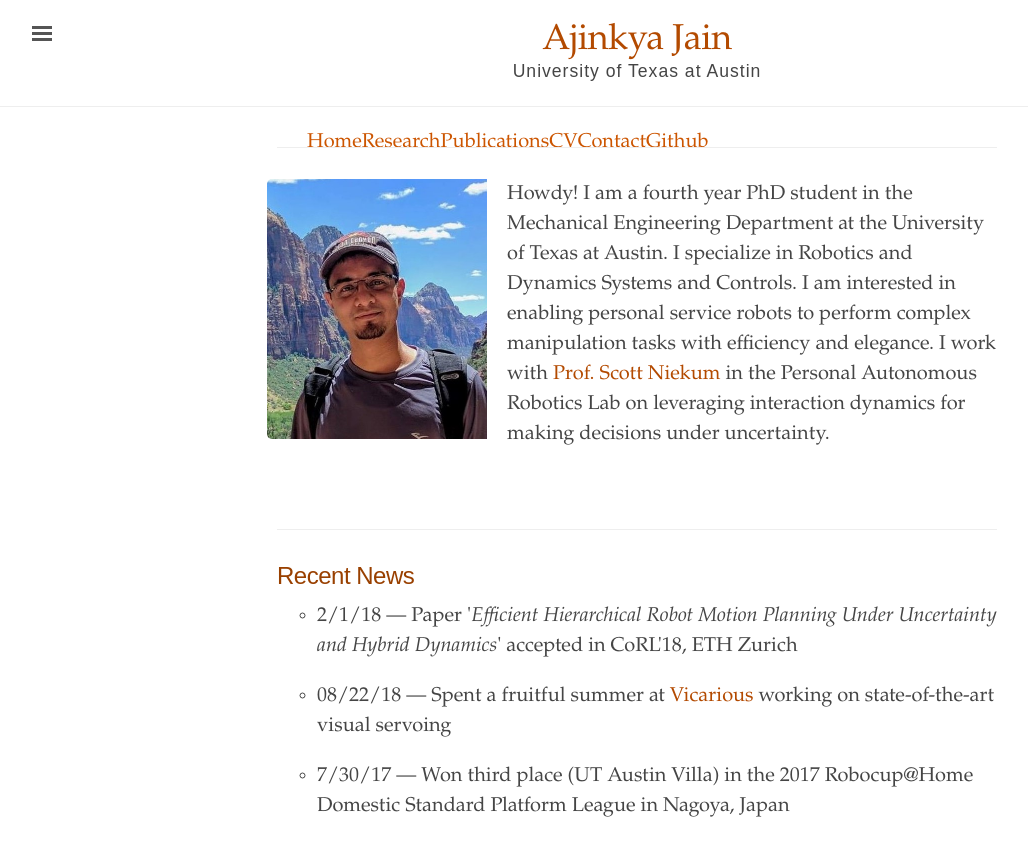
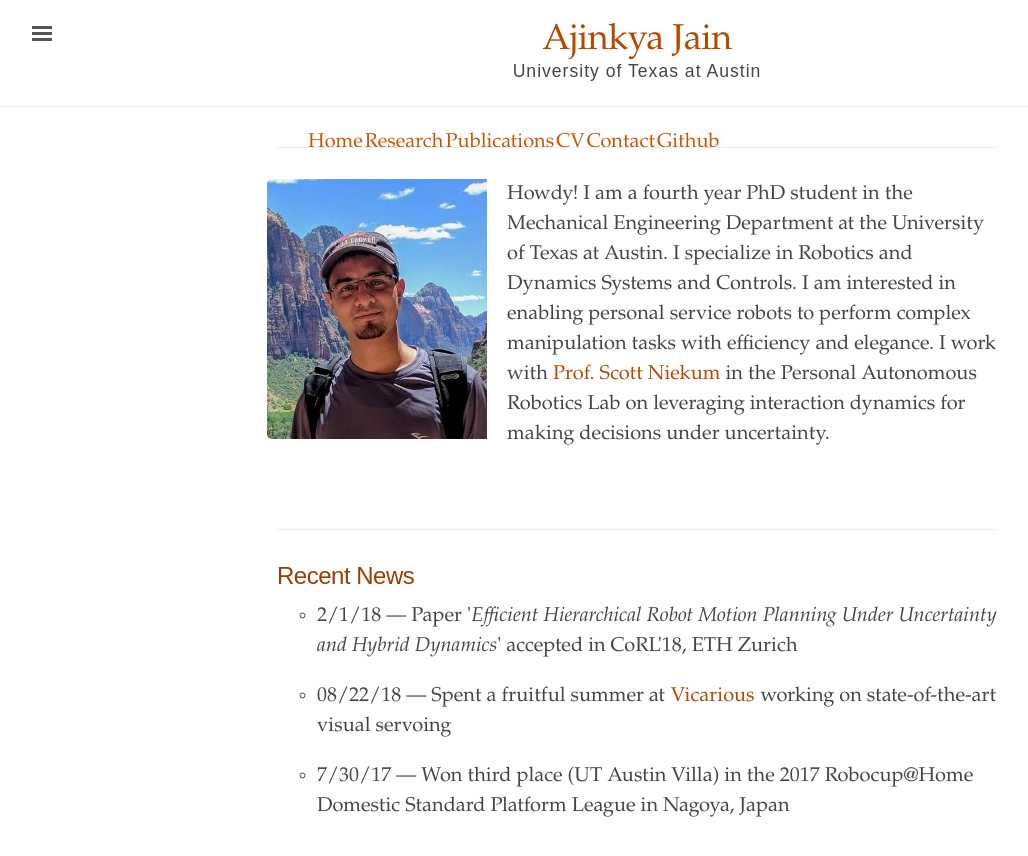
Before and after one commit to jainajinkya/jainajinkya.github.io, a Jekyll site: the page built from index.html, in a window 1280 px wide. Shown: the top 856 px of the page, without its empty margins (3-1031 px from the left). Built offline with Jekyll 4.4.1, drawn with Linux system fonts in a browser that asks for light colours.

```diff
--- a/index.html
+++ b/index.html
@@ -21,7 +21,7 @@
     display: inline;
     color: #cc5500;
     text-align: center;
-    /*padding: 15px 20px;*/
+    padding: 1px 1px;
     text-decoration: none;
 }
 
```
